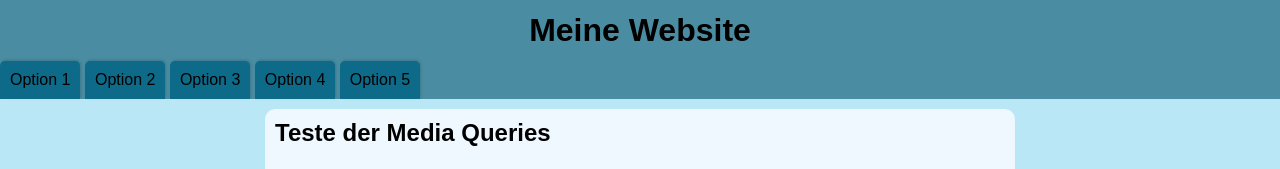
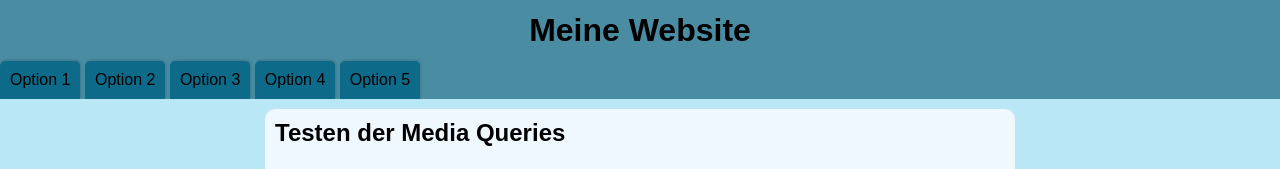
Before and after one commit to tweilandt/html-css, a plain HTML site: page exercicio/ex024/mq005/index.html in a window 1280 px wide. Shown: the top 169 px of the page. Drawn offline with nearby package versions, Linux system fonts and the light colour scheme.

Commit message:
Update index.html

```diff
--- a/exercicio/ex024/mq005/index.html
+++ b/exercicio/ex024/mq005/index.html
@@ -27,7 +27,7 @@
     </header>
     <main>
         <article>
-            <h2>Teste der Media Queries</h2>
+            <h2>Testen der Media Queries</h2>
             <p>
                 Lorem ipsum dolor sit amet consectetur adipisicing elit. Itaque saepe, deleniti fugit modi ratione iure maxime, cupiditate sed odit rem ipsam necessitatibus dolore dolorum officia voluptatem error corporis. Illum, accusantium. Lorem, ipsum dolor sit amet consectetur adipisicing elit. Pariatur accusantium aperiam incidunt dolor laborum eveniet autem repellat totam distinctio minima corporis veniam, veritatis in sed laboriosam vel nostrum, iure rerum!
             </p>
```
